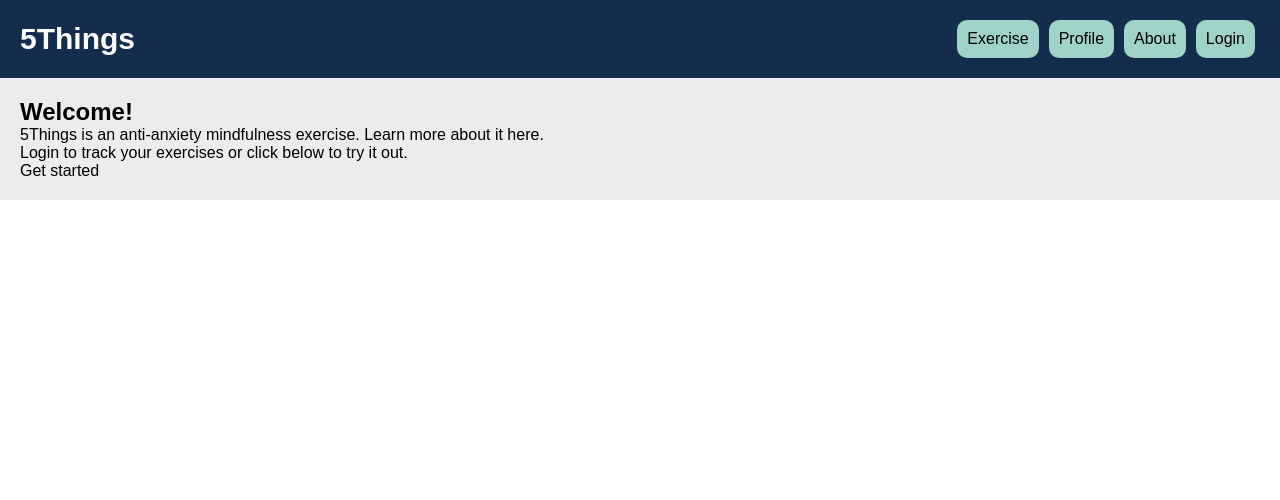
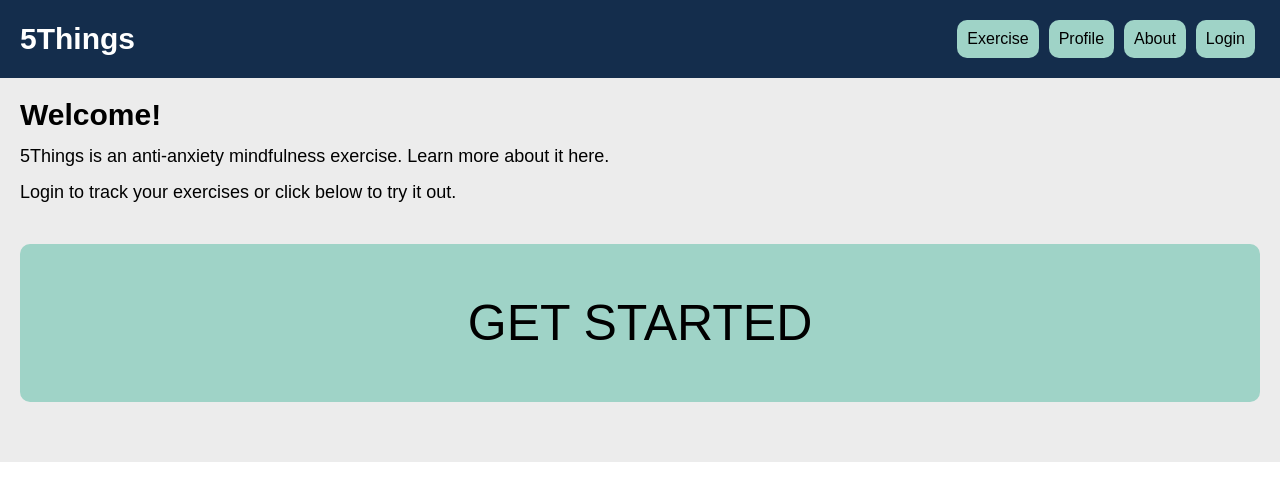
Before and after one commit to laurenstrapagiel/5things, a React (Create React App) app: page / in a window 1280 px wide. Shown: the top 500 px of the page. Built offline with nearby package versions, Linux system fonts and the light colour scheme.

Commit message:
builds basic homepage

```diff
--- a/src/pages/homepage/homepage.js
+++ b/src/pages/homepage/homepage.js
@@ -3,9 +3,9 @@ import "./homepage.scss";
 function Homepage() {
   return (
     <section className="homepage">
-    <h1>Welcome!</h1>
-    <p>5Things is an anti-anxiety mindfulness exercise. Learn more about it here.</p>
-    <p>Login to track your exercises or click below to try it out.</p>
+    <h1 className="homepage__header">Welcome!</h1>
+    <p className="homepage__text">5Things is an anti-anxiety mindfulness exercise. Learn more about it here.</p>
+    <p className="homepage__text">Login to track your exercises or click below to try it out.</p>
     <div className="homepage__start-button">
       Get started
     </div>
--- a/src/pages/homepage/homepage.scss
+++ b/src/pages/homepage/homepage.scss
@@ -7,5 +7,20 @@
     background-color: $grey;
     padding: 20px;
 
+    &__text {
+        margin: 12px 0;
+    }
 
+    &__start-button {
+        background-color: $primary;
+        margin: 40px 0px;
+        padding: 50px;
+        text-transform: uppercase;
+        font-size: 50px;
+        text-align: center;
+        border-radius: 10px;
+        min-width: 70%;
+
+
+    }
 }
--- a/src/styles/partials/_global.scss
+++ b/src/styles/partials/_global.scss
@@ -11,3 +11,12 @@
 ul {
   list-style: none;
 }
+
+h1 {
+  font-size: 30px;
+}
+
+p {
+  font-size: 18px;
+  line-height: 24px;
+}
```
